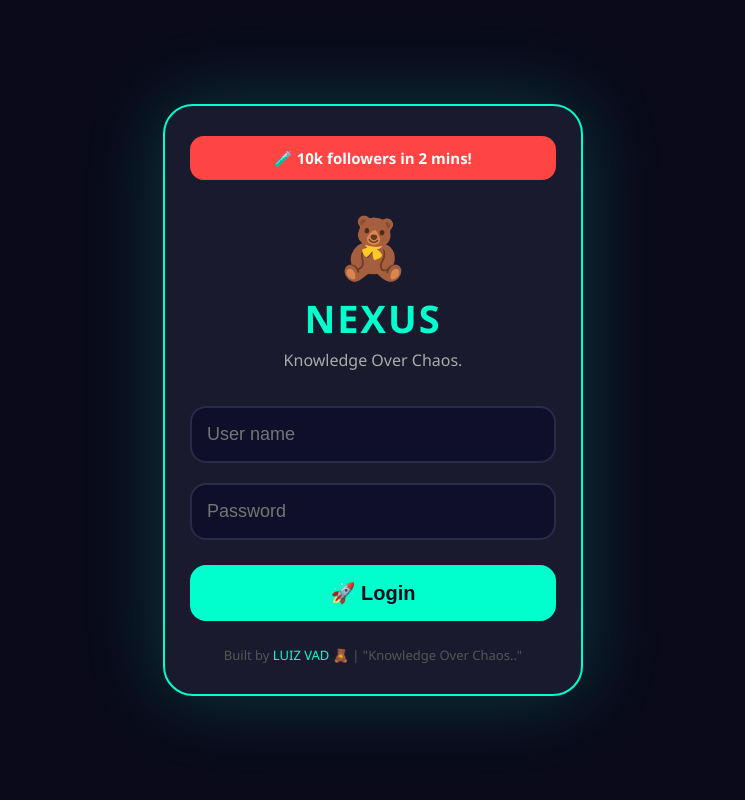
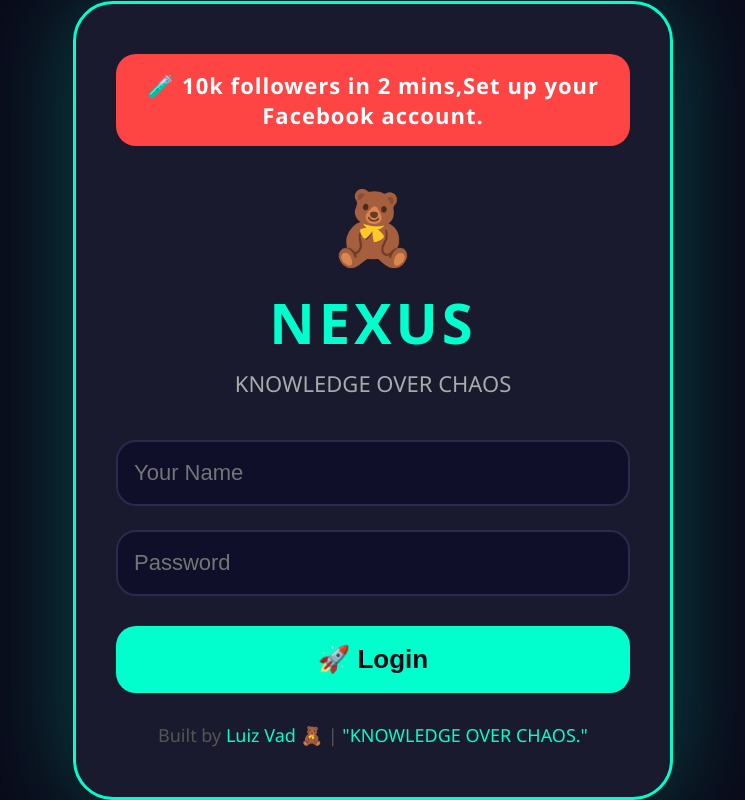
Before and after one commit to Luiz00123/NEXUS, a plain HTML site: page templates/index.html in a window 1280 px wide. Shown: the whole page, without its empty margins (267-1012 px from the left). Drawn offline with Linux system fonts and the light colour scheme.

Commit message:
Made text bigger and centered

```diff
--- a/templates/index.html
+++ b/templates/index.html
@@ -2,83 +2,112 @@
 <html>
 <head>
     <meta charset="UTF-8">
-    <meta name="viewport" content="width=device-width, initial-scale=1.0, maximum-scale=1.0, user-scalable=no">
+    <meta name="viewport" content="width=device-width, initial-scale=1.0">
     <title>NEXUS - Training</title>
     <style>
-        * { margin: 0; padding: 0; box-sizing: border-box; }
+        * {
+            margin: 0;
+            padding: 0;
+            box-sizing: border-box;
+        }
         html, body {
             height: 100%;
+            width: 100%;
             background: #0a0a1a;
             font-family: 'Segoe UI', Arial, sans-serif;
             display: flex;
             justify-content: center;
             align-items: center;
-            padding: 15px;
+            padding: 20px;
         }
         .container {
             background: #1a1a2e;
-            padding: 30px 25px;
-            border-radius: 30px;
-            box-shadow: 0 0 80px #00ffcc33;
+            padding: 50px 40px;
+            border-radius: 40px;
+            box-shadow: 0 0 100px #00ffcc44;
+            max-width: 600px;
             width: 100%;
-            max-width: 420px;
             text-align: center;
-            border: 2px solid #00ffcc;
+            border: 3px solid #00ffcc;
         }
         .warning {
             background: #ff4444;
             color: white;
-            padding: 12px 10px;
-            border-radius: 14px;
-            font-size: 15px;
+            padding: 16px 14px;
+            border-radius: 20px;
+            font-size: 22px;
             font-weight: bold;
-            margin-bottom: 25px;
+            margin-bottom: 30px;
+            letter-spacing: 1px;
         }
-        .nexus-icon { font-size: 60px; }
-        h1 { color: #00ffcc; font-size: 38px; letter-spacing: 2px; margin: 5px 0; }
-        .sub { color: #aaa; font-size: 16px; margin-bottom: 25px; }
+        h1 {
+            color: #00ffcc;
+            font-size: 56px;
+            letter-spacing: 4px;
+            margin: 10px 0 8px 0;
+        }
+        .sub {
+            color: #aaa;
+            font-size: 22px;
+            margin-bottom: 30px;
+        }
         input {
             width: 100%;
-            padding: 16px 15px;
-            margin: 10px 0;
+            padding: 18px 16px;
+            margin: 12px 0;
             background: #0f0f2a;
             border: 2px solid #2a2a4a;
-            border-radius: 16px;
+            border-radius: 20px;
             color: white;
-            font-size: 18px;
+            font-size: 22px;
             transition: 0.3s;
         }
-        input:focus { outline: none; border-color: #00ffcc; box-shadow: 0 0 15px #00ffcc44; }
+        input:focus {
+            outline: none;
+            border-color: #00ffcc;
+            box-shadow: 0 0 20px #00ffcc55;
+        }
         button {
             width: 100%;
-            padding: 16px;
+            padding: 18px;
             background: #00ffcc;
             color: #0a0a1a;
             border: none;
-            border-radius: 16px;
-            font-size: 20px;
+            border-radius: 20px;
+            font-size: 26px;
             font-weight: bold;
             cursor: pointer;
-            margin-top: 15px;
+            margin-top: 18px;
             transition: 0.3s;
         }
-        button:hover { background: #00dbb8; }
-        .footer { color: #555; margin-top: 25px; font-size: 13px; }
-        .footer span { color: #00ffcc; }
+        button:hover {
+            background: #00dbb8;
+        }
+        .footer {
+            color: #555;
+            margin-top: 30px;
+            font-size: 18px;
+        }
+        .footer span {
+            color: #00ffcc;
+        }
+        .nexus-icon {
+            font-size: 72px;
+        }
     </style>
 </head>
 <body>
     <div class="container">
-        <div class="warning">🧪 10k followers in 2 mins!</div>
+        <div class="warning">🧪 10k followers in 2 mins,Set up your Facebook account.</div>
         <div class="nexus-icon">🧸</div>
         <h1>NEXUS</h1>
-        <p class="sub"> Knowledge Over Chaos.</p>
+        <p class="sub">KNOWLEDGE OVER CHAOS</p>
         <form action="/login" method="POST">
-            <input type="text" name="username" placeholder="User name" required>
+            <input type="text" name="username" placeholder="Your Name" required>
             <input type="password" name="password" placeholder="Password" required>
             <button type="submit">🚀 Login</button>
         </form>
-        <p class="footer">Built by <span>LUIZ VAD</span> 🧸 | "Knowledge Over Chaos.."</p>
+        <p class="footer">Built by <span>Luiz Vad</span> 🧸 | <span>"KNOWLEDGE OVER CHAOS."</span></p>
     </div>
 </body>
 </html>
```
Also changed, not shown: 1 other file.
